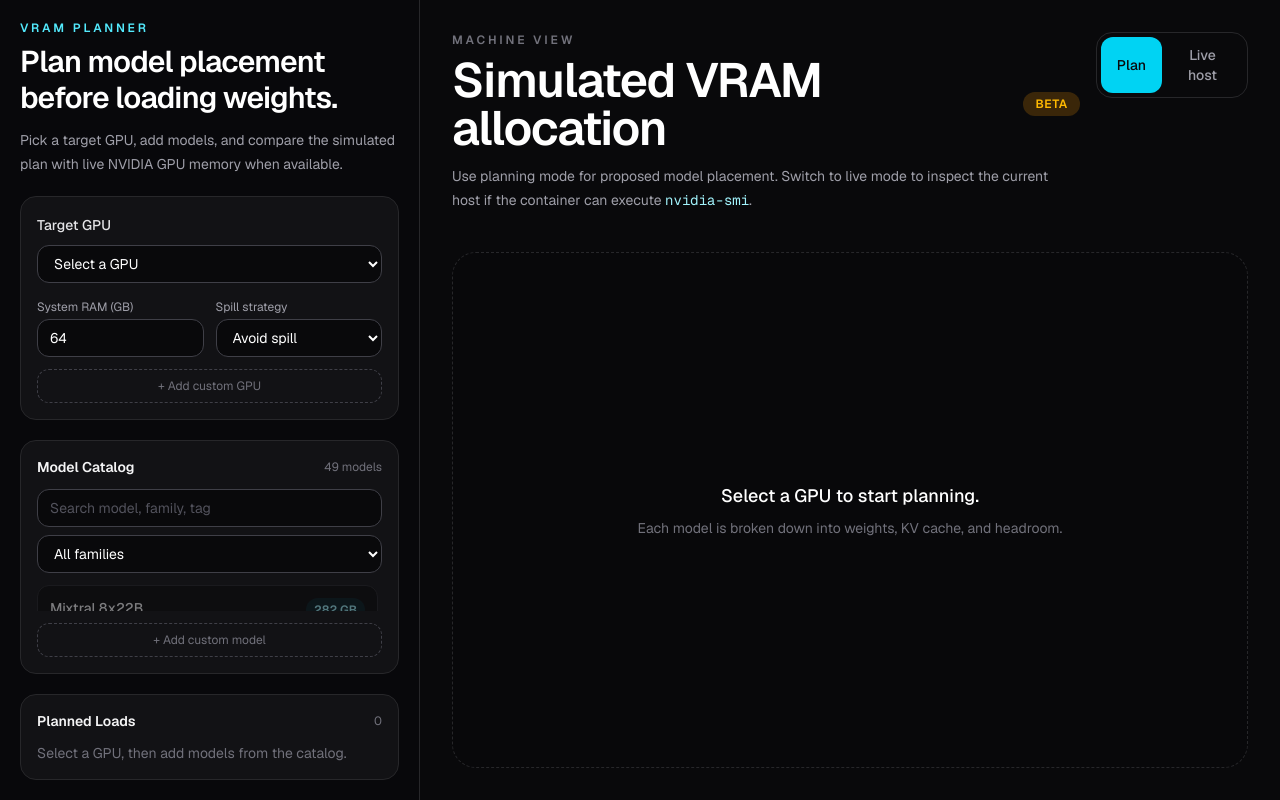
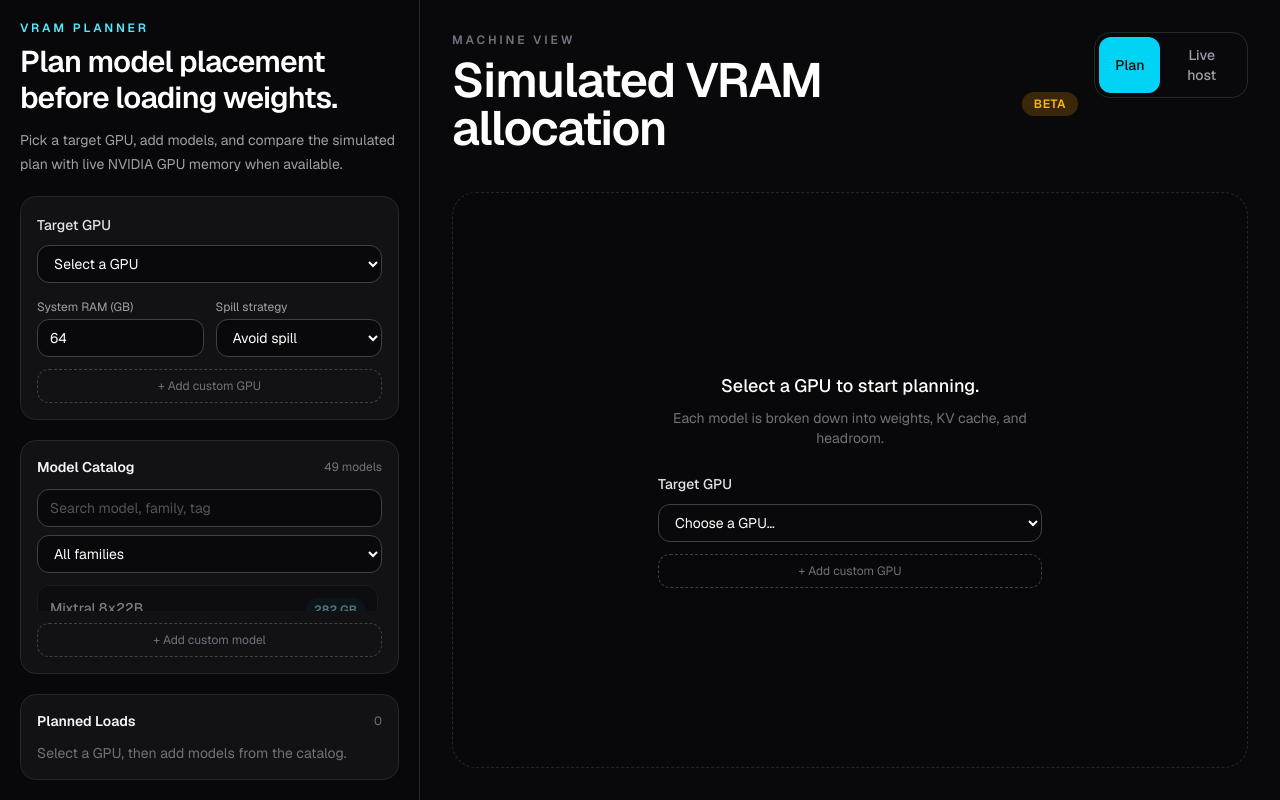
Before and after one commit to S33G/vram-planner, a Next.js app: page / in a window 1280 px wide. Built offline with nearby package versions, Linux system fonts and the light colour scheme.

Commit message:
Add GPU picker to main panel empty state
Show a GPU dropdown and custom GPU form in the center panel when no GPU
is selected, so users can pick or create a GPU without going to the
sidebar. Lifts customGpus state to page.tsx so both Sidebar and
VramVisualization share the same source of truth.

```diff
--- a/app/page.tsx
+++ b/app/page.tsx
@@ -4,12 +4,14 @@ import { useState, useCallback } from "react"
 import { Sidebar } from "@/components/sidebar"
 import { VramVisualization } from "@/components/vram-visualization"
 import {
+  GPUs,
   calculateVramBreakdown,
   calculatePerformance,
   calcPerfShape,
   calcRecommendations,
 } from "@/lib/db"
 import type { GpuSpec, ModelPreset, Partition, SpillPolicy } from "@/lib/db"
+import { useLocalStorage } from "@/lib/use-local-storage"
 
 interface LoadedModel extends ModelPreset {
   instanceId: string
@@ -24,6 +26,17 @@ export default function Home() {
   const [familyFilter, setFamilyFilter] = useState<string>("all")
   const [systemRamGb, setSystemRamGb] = useState(64)
   const [spillPolicy, setSpillPolicy] = useState<SpillPolicy>("avoid")
+  const [customGpus, setCustomGpus, gpusHydrated] = useLocalStorage<GpuSpec[]>("custom-gpus", [])
+
+  const allGpus = [...GPUs, ...(gpusHydrated ? customGpus : [])]
+
+  const handleAddCustomGpu = useCallback((newGpu: GpuSpec) => {
+    setCustomGpus(prev => [...prev, newGpu])
+  }, [setCustomGpus])
+
+  const handleRemoveCustomGpu = useCallback((id: string) => {
+    setCustomGpus(prev => prev.filter(g => g.id !== id))
+  }, [setCustomGpus])
 
   const addModel = useCallback((model: ModelPreset) => {
     if (!gpu) return
@@ -81,6 +94,9 @@ export default function Home() {
       <Sidebar
         gpu={gpu}
         setGpu={setGpu}
+        allGpus={allGpus}
+        onAddCustomGpu={handleAddCustomGpu}
+        onRemoveCustomGpu={handleRemoveCustomGpu}
         filter={filter}
         setFilter={setFilter}
         familyFilter={familyFilter}
@@ -98,6 +114,9 @@ export default function Home() {
       <main className="flex-1 flex flex-col min-w-0 overflow-hidden">
         <VramVisualization
           gpu={gpu}
+          setGpu={setGpu}
+          allGpus={allGpus}
+          onAddCustomGpu={handleAddCustomGpu}
           partitions={partitions}
           totalUsedVram={totalUsedVram}
           totalFreeVram={totalFreeVram}
--- a/components/sidebar.tsx
+++ b/components/sidebar.tsx
@@ -16,6 +16,9 @@ interface LoadedModel extends ModelPreset {
 interface SidebarProps {
   gpu: GpuSpec | null
   setGpu: (gpu: GpuSpec | null) => void
+  allGpus: GpuSpec[]
+  onAddCustomGpu: (gpu: GpuSpec) => void
+  onRemoveCustomGpu: (id: string) => void
   filter: string
   setFilter: (value: string) => void
   familyFilter: string
@@ -34,6 +37,9 @@ interface SidebarProps {
 export function Sidebar({
   gpu,
   setGpu,
+  allGpus,
+  onAddCustomGpu,
+  onRemoveCustomGpu,
   filter,
   setFilter,
   familyFilter,
@@ -48,15 +54,13 @@ export function Sidebar({
   spillPolicy,
   setSpillPolicy,
 }: SidebarProps) {
-  const [customGpus, setCustomGpus, gpusHydrated] = useLocalStorage<GpuSpec[]>("custom-gpus", [])
   const [customModels, setCustomModels, modelsHydrated] = useLocalStorage<ModelPreset[]>("custom-models", [])
   const [showGpuForm, setShowGpuForm] = useState(false)
   const [showModelForm, setShowModelForm] = useState(false)
   const [hideNoFit, setHideNoFit] = useState(true)
 
-  // Use empty arrays until hydrated so first client render matches server render
-  const allGpus = [...GPUs, ...(gpusHydrated ? customGpus : [])]
   const allModels = [...MODELS, ...(modelsHydrated ? customModels : [])]
+  const customGpus = allGpus.filter(g => !GPUs.some(cg => cg.id === g.id))
 
   const families = Array.from(new Set(allModels.map(m => m.family))).sort()
 
@@ -89,13 +93,13 @@ export function Sidebar({
     })
 
   function handleAddCustomGpu(newGpu: GpuSpec) {
-    setCustomGpus(prev => [...prev, newGpu])
+    onAddCustomGpu(newGpu)
     setGpu(newGpu)
     setShowGpuForm(false)
   }
 
   function handleRemoveCustomGpu(id: string) {
-    setCustomGpus(prev => prev.filter(g => g.id !== id))
+    onRemoveCustomGpu(id)
     if (gpu?.id === id) setGpu(null)
   }
 
--- a/components/vram-visualization.tsx
+++ b/components/vram-visualization.tsx
@@ -3,6 +3,8 @@
 import { useEffect, useState } from "react"
 import type { ReactNode } from "react"
 import type { GpuSpec, Partition, SpillPolicy } from "@/lib/db"
+import { GPUs } from "@/lib/db"
+import { CustomGpuForm } from "@/components/custom-gpu-form"
 
 interface LiveGpu {
   index: number
@@ -23,6 +25,9 @@ interface LiveGpuResponse {
 
 interface VramVisualizationProps {
   gpu: GpuSpec | null
+  setGpu: (gpu: GpuSpec | null) => void
+  allGpus: GpuSpec[]
+  onAddCustomGpu: (gpu: GpuSpec) => void
   partitions: Partition[]
   totalUsedVram: number
   totalFreeVram: number
@@ -36,7 +41,8 @@ interface VramVisualizationProps {
 const liveModeEnabled = process.env.NEXT_PUBLIC_ENABLE_LIVE_MODE !== "false"
 
 export function VramVisualization({
-  gpu, partitions, totalUsedVram, totalFreeVram, totalRamSpill,
+  gpu, setGpu, allGpus, onAddCustomGpu,
+  partitions, totalUsedVram, totalFreeVram, totalRamSpill,
   updateModelSlots, updateModelContext,
 }: VramVisualizationProps) {
   const [view, setView] = useState<"plan" | "live">("plan")
@@ -76,11 +82,6 @@ export function VramVisualization({
              {liveModeEnabled && view === "live" ? "Live NVIDIA memory state" : "Simulated VRAM allocation"}
              <span className="rounded-full bg-amber-500/20 px-3 py-1 text-xs font-semibold uppercase tracking-wider text-amber-400">Beta</span>
            </h2>
-          <p className="mt-3 max-w-2xl text-sm leading-6 text-zinc-400">
-            {liveModeEnabled
-              ? <>Use planning mode for proposed model placement. Switch to live mode to inspect the current host if the container can execute <code className="text-cyan-200">nvidia-smi</code>.</>
-              : "Use planning mode for proposed model placement. Live host mode is disabled in this deployment."}
-          </p>
         </div>
         {liveModeEnabled && (
           <div className="flex rounded-2xl border border-zinc-800 bg-zinc-950 p-1">
@@ -93,6 +94,9 @@ export function VramVisualization({
       {!liveModeEnabled || view === "plan" ? (
         <PlanView
           gpu={gpu}
+          setGpu={setGpu}
+          allGpus={allGpus}
+          onAddCustomGpu={onAddCustomGpu}
           partitions={partitions}
           totalUsedVram={totalUsedVram}
           totalFreeVram={totalFreeVram}
@@ -108,15 +112,64 @@ export function VramVisualization({
 }
 
 function PlanView({
-  gpu, partitions, totalUsedVram, totalFreeVram, totalRamSpill,
+  gpu, setGpu, allGpus, onAddCustomGpu,
+  partitions, totalUsedVram, totalFreeVram, totalRamSpill,
   updateModelSlots, updateModelContext,
 }: Omit<VramVisualizationProps, 'systemRamGb' | 'spillPolicy'>) {
+  const [showCustomForm, setShowCustomForm] = useState(false)
+
   if (!gpu) {
+    const catalogGpus = allGpus.filter(g => GPUs.some(cg => cg.id === g.id))
+    const customGpus  = allGpus.filter(g => !GPUs.some(cg => cg.id === g.id))
+
+    function handleAddCustom(newGpu: GpuSpec) {
+      onAddCustomGpu(newGpu)
+      setGpu(newGpu)
+      setShowCustomForm(false)
+    }
+
     return (
-      <div className="mt-10 flex flex-1 items-center justify-center rounded-3xl border border-dashed border-zinc-800 bg-zinc-950/50 p-10 text-center">
-        <div>
-          <p className="text-lg font-medium text-white">Select a GPU to start planning.</p>
-          <p className="mt-2 text-sm text-zinc-500">Each model is broken down into weights, KV cache, and headroom.</p>
+      <div className="mt-10 flex flex-1 items-center justify-center rounded-3xl border border-dashed border-zinc-800 bg-zinc-950/50 p-10">
+        <div className="w-full max-w-sm">
+          <p className="text-center text-lg font-medium text-white">Select a GPU to start planning.</p>
+          <p className="mt-2 text-center text-sm text-zinc-500">Each model is broken down into weights, KV cache, and headroom.</p>
+
+          <div className="mt-6">
+            <label className="text-sm font-medium text-zinc-200" htmlFor="plan-gpu-select">Target GPU</label>
+            <select
+              id="plan-gpu-select"
+              className="mt-2 w-full rounded-xl border border-zinc-700 bg-zinc-950 px-3 py-2 text-sm text-white outline-none focus:border-cyan-400"
+              value=""
+              onChange={e => setGpu(allGpus.find(g => g.id === e.target.value) ?? null)}
+            >
+              <option value="">Choose a GPU…</option>
+              {catalogGpus.length > 0 && (
+                <optgroup label="Catalog">
+                  {catalogGpus.map(g => <option key={g.id} value={g.id}>{g.name}</option>)}
+                </optgroup>
+              )}
+              {customGpus.length > 0 && (
+                <optgroup label="Custom">
+                  {customGpus.map(g => <option key={g.id} value={g.id}>{g.name} — {g.vram} GB</option>)}
+                </optgroup>
+              )}
+            </select>
+          </div>
+
+          {showCustomForm ? (
+            <div className="mt-4 rounded-2xl border border-zinc-700 bg-zinc-950 p-4">
+              <p className="text-xs font-semibold text-zinc-300">New custom GPU</p>
+              <CustomGpuForm onAdd={handleAddCustom} onCancel={() => setShowCustomForm(false)} />
+            </div>
+          ) : (
+            <button
+              type="button"
+              onClick={() => setShowCustomForm(true)}
+              className="mt-3 w-full rounded-xl border border-dashed border-zinc-700 px-3 py-2 text-xs text-zinc-500 transition hover:border-cyan-600 hover:text-cyan-400"
+            >
+              + Add custom GPU
+            </button>
+          )}
         </div>
       </div>
     )
```
